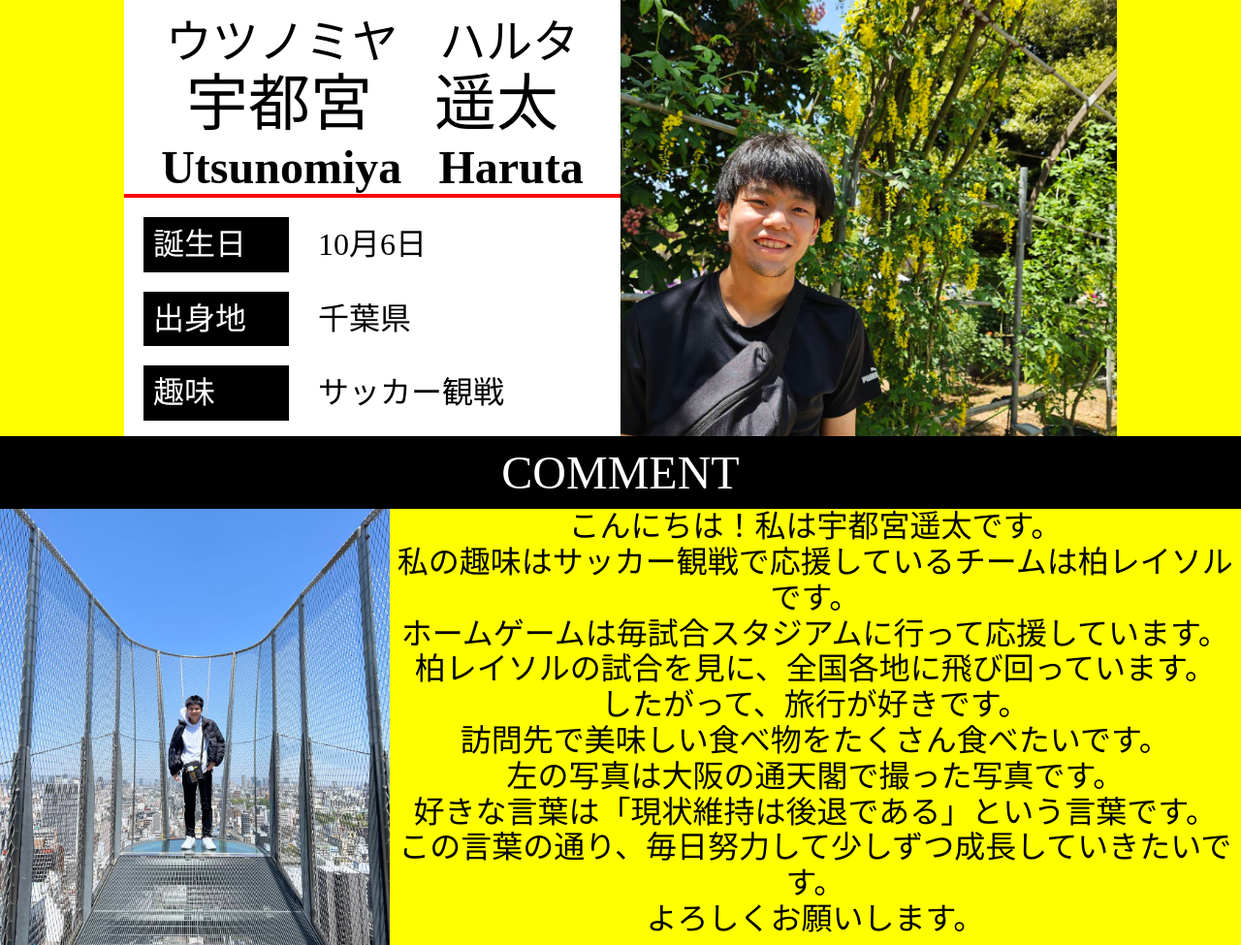
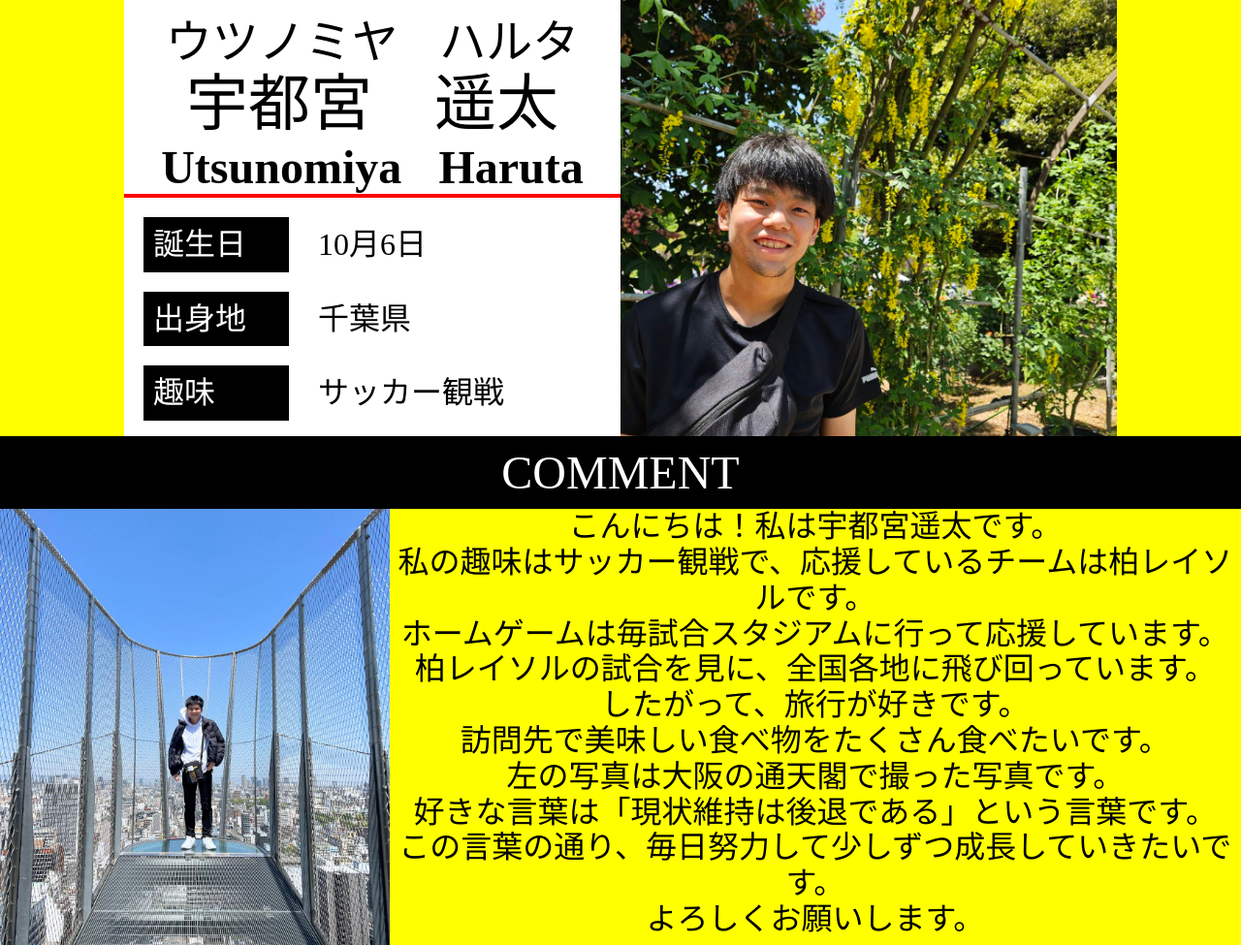
Before and after one commit to uhauharu/portfolio, a plain HTML site: page index.html in a window 1280 px wide. Shown: the whole page at 97% size. Drawn offline with Linux system fonts and the light colour scheme.

Commit message:
コメント修正

```diff
--- a/index.html
+++ b/index.html
@@ -47,7 +47,7 @@
         <div class="w-300">
             <p class="text-center f-32">こんにちは！私は宇都宮遥太です。</p>
             <p class="text-center f-32">
-                私の趣味はサッカー観戦で応援しているチームは柏レイソルです。</br>
+                私の趣味はサッカー観戦で、応援しているチームは柏レイソルです。</br>
                 ホームゲームは毎試合スタジアムに行って応援しています。</br>
                 柏レイソルの試合を見に、全国各地に飛び回っています。</br>
                 したがって、旅行が好きです。</br>
```
